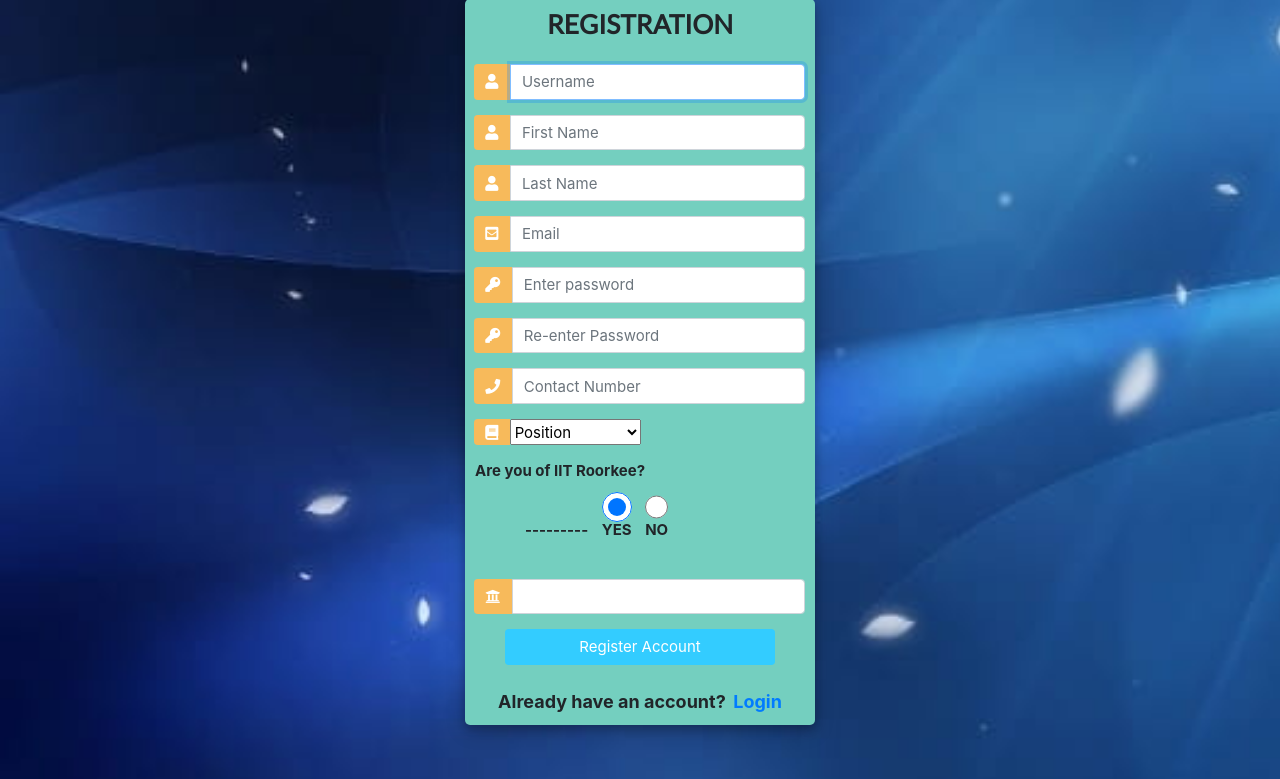
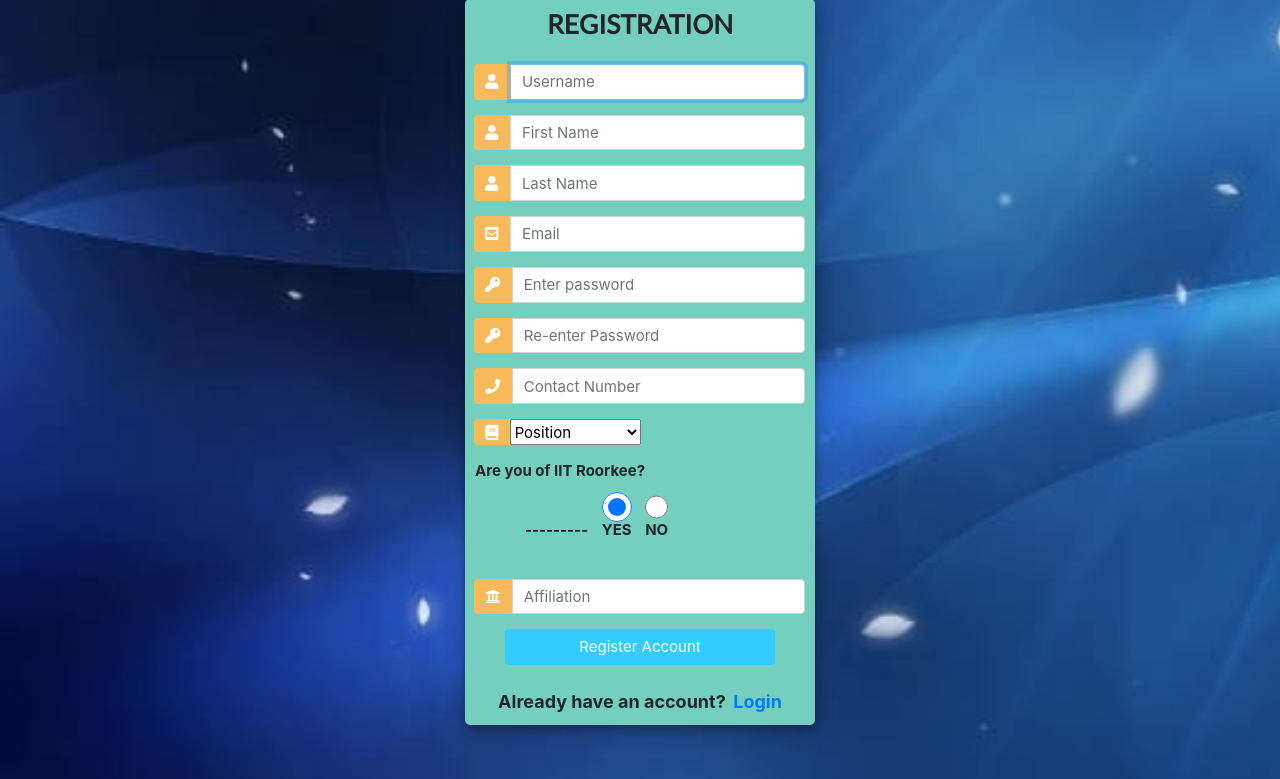
Before and after one commit to Achal1607/WebD-workshop, a Django app: page /register/ in a window 1280 px wide. Shown: the part 238-1017 px from the top of the page. Run offline with Django 3.2, Linux system fonts and the light colour scheme; some libraries are stand-ins or nearby versions.

Commit message:
Update registration.html

```diff
--- a/basic_app/templates/basic_app/registration.html
+++ b/basic_app/templates/basic_app/registration.html
@@ -288,7 +288,7 @@
 			form_fields[5].placeholder = 'Enter password';
 			form_fields[6].placeholder = 'Re-enter Password';
 			form_fields[7].placeholder = 'Contact Number';
-			form_fields[10].placeholder = 'Affiliation';
+			form_fields[11].placeholder = 'Affiliation';
 			const x = document.getElementById('id_position')
 			let op = document.createElement('option')
 			op.value = ""
```
